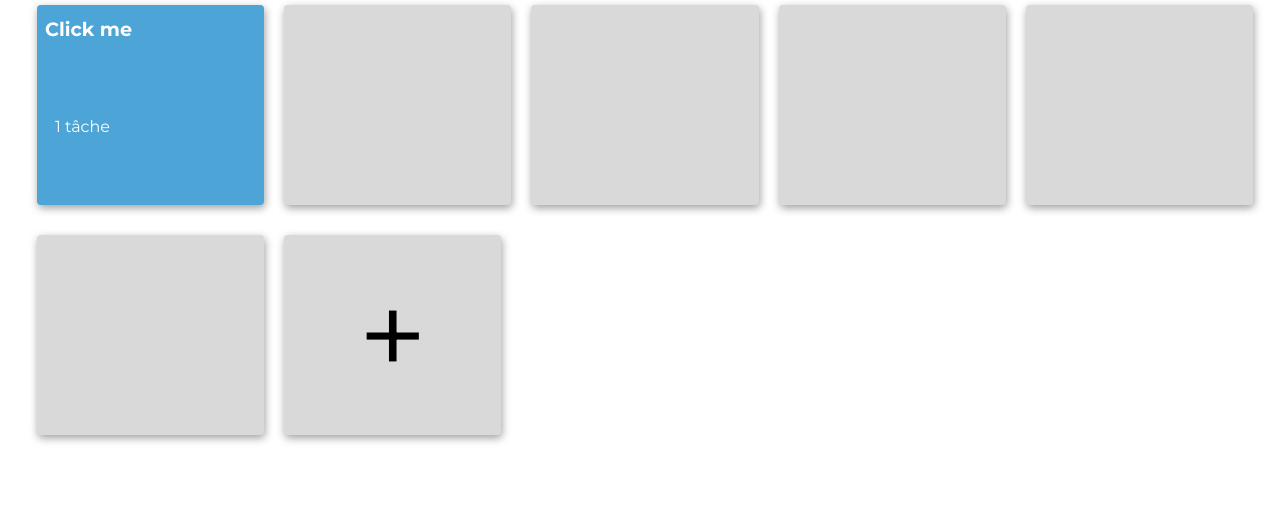
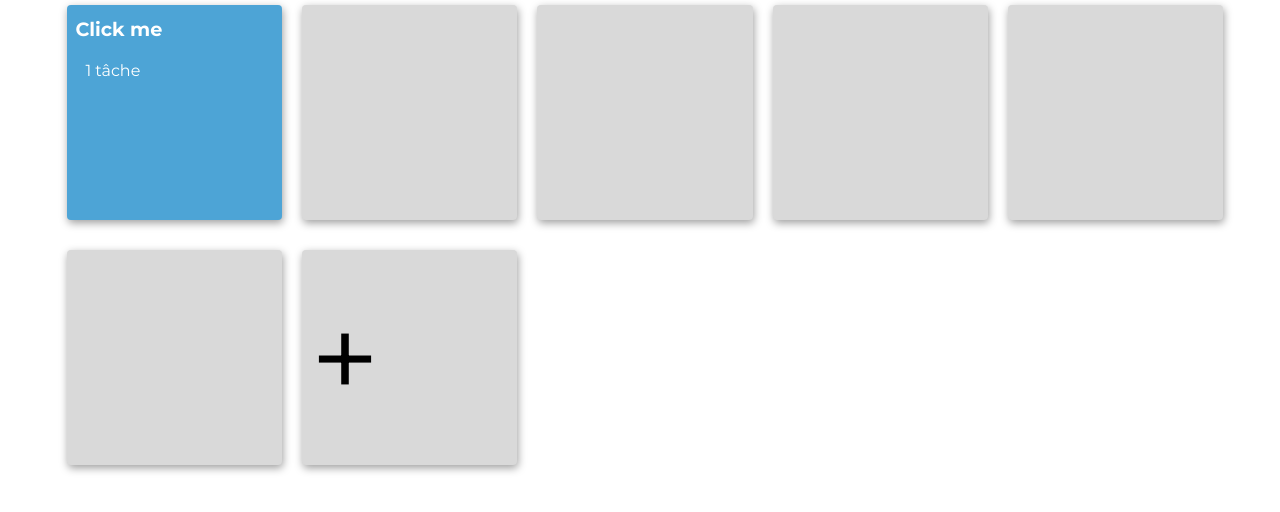
Before and after one commit to WildCodeSchool/2023-02-JS-RemoteFR-DeVMX-P1-G2, a plain HTML site: page index.html in a window 1280 px wide. Drawn offline with Linux system fonts and the light colour scheme.

Commit message:
update fullPostIt in js and style file

```diff
--- a/index.html
+++ b/index.html
@@ -21,16 +21,14 @@
             <div class="postItSection">
                 <div class="postIt active">
                     <h1>Click me</h1>
-                    <ul>
-                        <li>1 t&acirc;che</li>
-                    </ul>
+                    <p>1 t&acirc;che</p>
                 </div>
                 <div class="postIt"></div>
                 <div class="postIt"></div>
                 <div class="postIt"></div>
                 <div class="postIt"></div>
                 <div class="postIt"></div>
-                <button class="add-note" type="button">+</button>
+                <button class="add-note postIt" type="button">+</button>
             </div>
             <div class="fullPostIt hide"></div>
         </section>
--- a/script.js
+++ b/script.js
@@ -1,24 +1,9 @@
-
-// function to open a post it in full size
-// const posts = document.querySelector(".active");
-
-// posts.addEventListener("click", () => {
-//     const rightSection = document.querySelector(".fullPostIt");
-//     const leftSection = document.querySelector(".postItSection");
-//     if (window.innerWidth > 600) {
-//         rightSection.classList.add('visible');
-//         leftSection.classList.add('small');
-//     }
-//     else {}
-// })
-
 
 document.onclick = (event) => {
     const rightSection = document.querySelector(".fullPostIt");
     const leftSection = document.querySelector(".postItSection");
-    if (window.innerWidth > 600 && event.target.classList.contains("postIt")) {
+    if (window.innerWidth > 600 && (event.target.parentElement.classList.contains("postIt") || event.target.classList.contains("postIt"))) {
         rightSection.classList.add('visible');
         leftSection.classList.add('small');
     }
-    else {}
 }
--- a/style.css
+++ b/style.css
@@ -85,24 +85,26 @@ th {
 * {
     line-height: 1.5;
     font-family: 'Montserrat', sans-serif;
+    box-sizing: border-box;
 }
 
 body {
     margin: 0;
 }
 
-/*
+
 .application {
     display: flex;
     flex-wrap: nowrap;
     justify-content: space-around;
     align-items: flex-start;
-}*/
+    width: 95%;
+    margin: 0 auto;
+}
 
 .postItSection {
     display: grid;
     grid-template-columns: repeat(auto-fill, minmax(min(100%/3, max(15vw, 130px, 100%/7)), 1fr));
-
     /*grid-template-columns: repeat(auto-fill, 200px);*/
     gap: 20px;
     width: 95%;
@@ -110,12 +112,10 @@ body {
 }
 
 .postIt {
-    width: (var(--postIt-Mobile));
-    max-width: (var(--max-width-postIt));
+    width: 100%;
+    /* max-width: (var(--max-width-postIt)); */
     /* height: clamp(var(--postIt-Mobile), 25%, var(--postIt-desktop)); */
     /*max-height: 160px;*/
-    height: 200px;
-    box-sizing: border-box;
     padding: 16px;
     border-radius: 4px;
     box-shadow: 1px 3px 8px 0px #9e9e9e;
@@ -123,15 +123,14 @@ body {
     padding: 10px 8px;
     margin: 5px;
     color: white;
-    width: 100%;
     aspect-ratio: 1;
 }
 
-.postIt:after {
+/* .postIt:after {
     content: "";
-    /*display: block;*/
+    /*display: block;
     padding-bottom: 100%;
-}
+} */
 
 .postIt:not(div:first-child) {
     background-color: #D9D9D9;
@@ -142,14 +141,13 @@ body {
 }
 
 .add-note {
-    height: 200px;
     border: none;
     outline: none;
     background-color: #D9D9D9;
     box-shadow: 1px 3px 8px 0px #9e9e9e;
     border-radius: 4px;
-    padding: 10px 8px;
-    margin: 5px;
+    padding: 0 8px;
+    /* margin: 5px; */
     font-size: 120px;
     color: black;
     cursor: pointer;
@@ -163,7 +161,7 @@ body {
 div>h1 {
     font-size: clamp(1rem, 5vw, 1.2rem);
     font-weight: 700;
-    min-height: 85px;
+    /* min-height: 85px; */
     white-space: wrap;
     overflow: hidden;
     display: -webkit-box;
@@ -171,7 +169,7 @@ div>h1 {
     -webkit-line-clamp: 3;
 }
 
-div>ul>li {
+div>p {
     font-size: clamp(0.7rem, 5vw, 1rem);
     padding: 15px 10px;
 }
```
